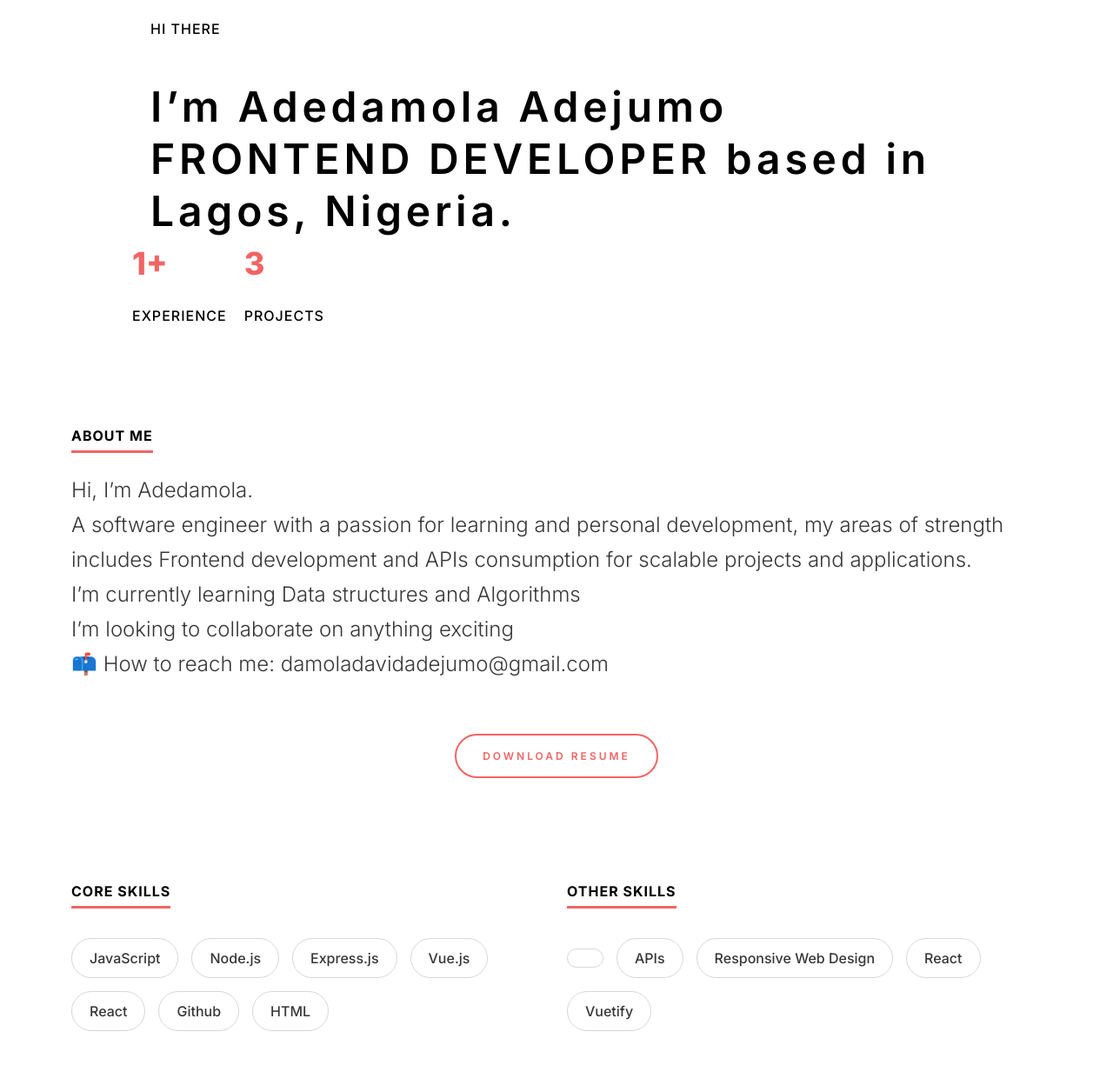
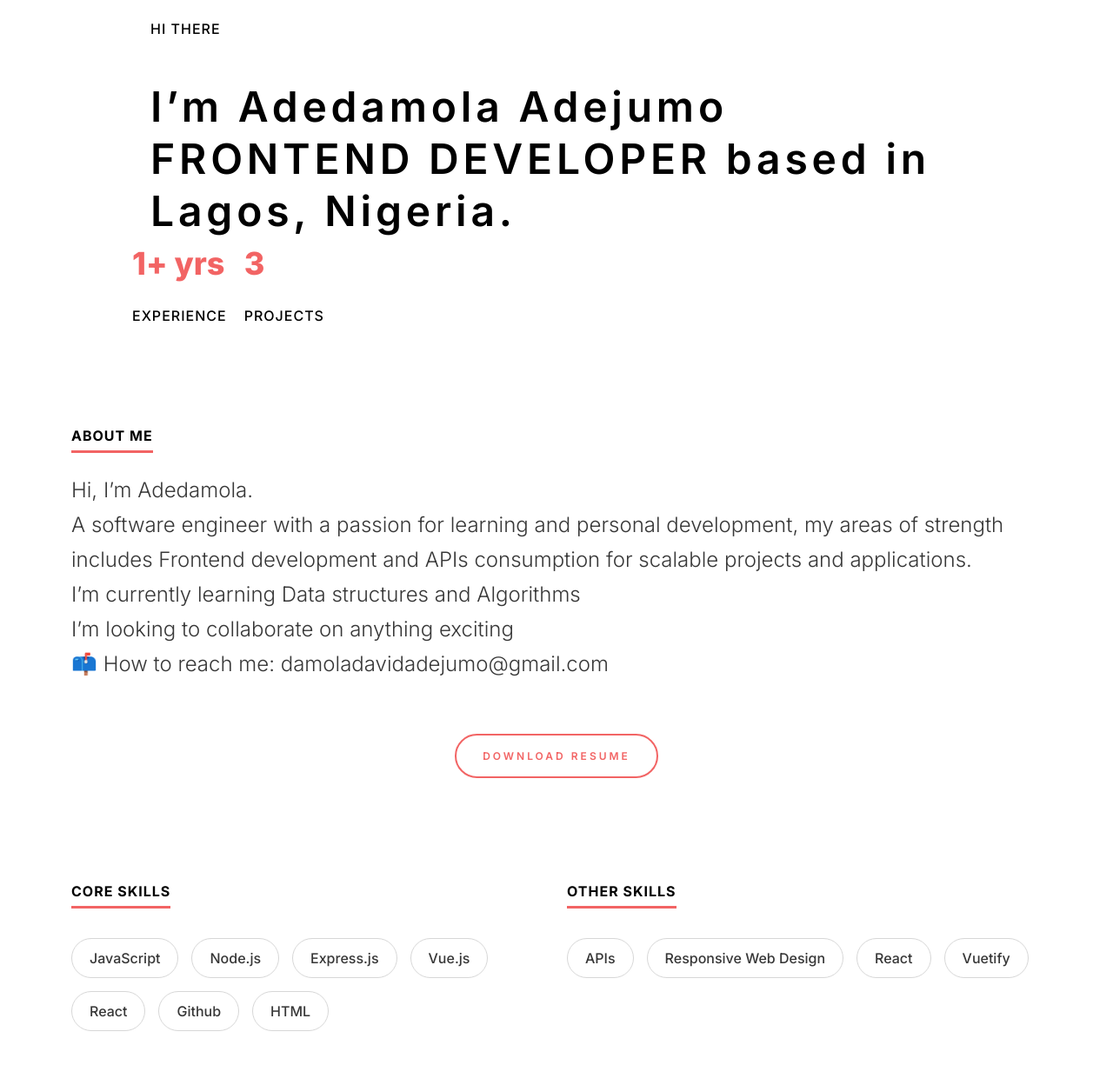
Before and after one commit to Damola-git/portfolio-, a plain HTML site: page index.html in a window 1280 px wide. Shown: the part 237-1462 px from the top of the page at 87% size. Drawn offline with nearby package versions, Linux system fonts and the light colour scheme.

Commit message:
Update index.html

```diff
--- a/index.html
+++ b/index.html
@@ -54,7 +54,7 @@
                     I’m Adedamola Adejumo <br>FRONTEND DEVELOPER based in <br> Lagos, Nigeria.
                   </h1>
                   <li>
-                    <strong>1+</strong>
+                    <strong>1+ yrs</strong>
                     <span>Experience</span>
                   </li>
                   <li>
@@ -107,7 +107,7 @@
           <div class="col-12 col-sm-12 col-md-6 col-lg-6 col-xl-6 col-xxl-6">
             <h2 class="ds-heading">Other Skills</h2>
             <ul class="ds-skills-list">
-              <li></li>
+
               <li>APIs</li>
               <li>Responsive Web Design</li>
               <li>React</li>
```
